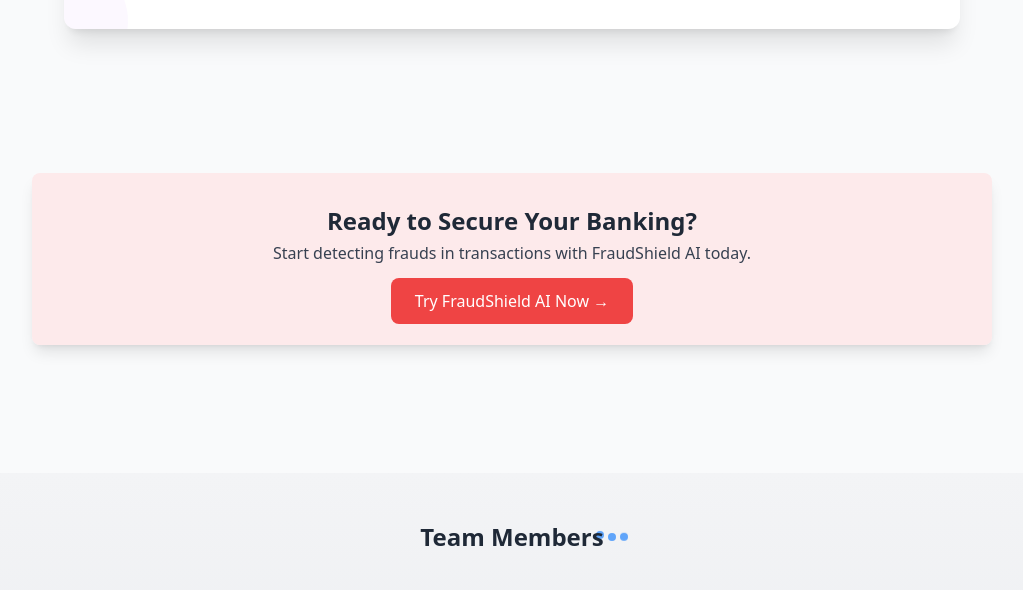
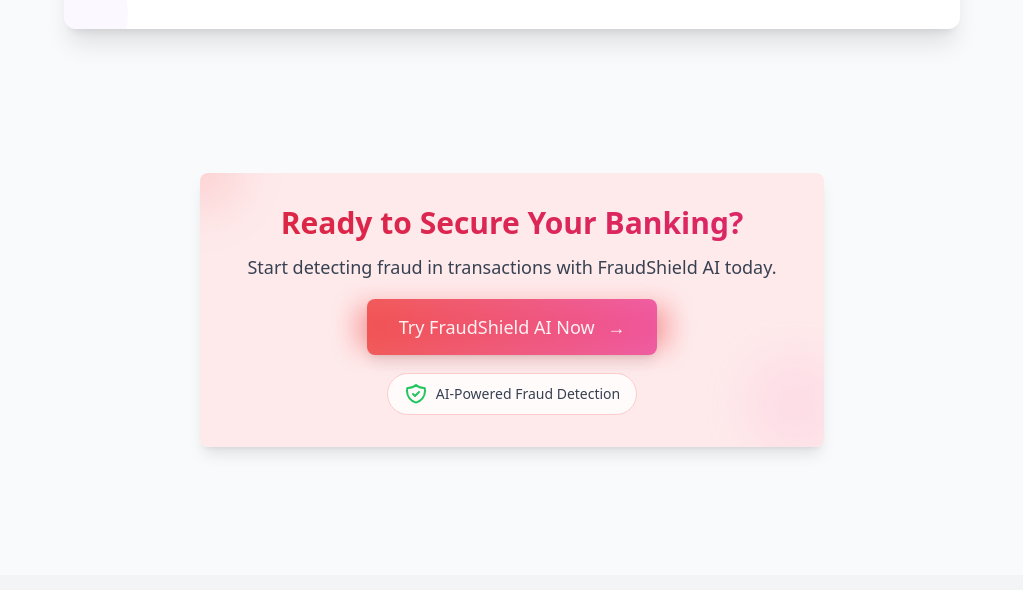
Before and after one commit to Gomit-Dev/FraudShield_AI, a plain HTML site: page index.html in a window 1280 px wide. Shown: the part 1917-2507 px from the top of the page, without its empty margins (128-1151 px from the left). Drawn offline with nearby package versions, Linux system fonts and the light colour scheme.

Commit message:
Update index.html

```diff
--- a/index.html
+++ b/index.html
@@ -610,14 +610,111 @@
 
 
 
-  <section class="flex justify-center my-12 text-center py-20">
-    <div class="bg-rose-100/75 p-8 shadow-lg rounded-lg w-3/4">
-      <h2 class="text-2xl font-bold text-center mb-1">Ready to Secure Your Banking?</h2>
-      <p class="text-gray-700 text-center mb-6">Start detecting frauds in transactions with FraudShield AI today.</p>
+<section class="flex justify-center my-6 md:my-12 text-center py-12 md:py-20 px-4">
+  <div class="bg-rose-100/75 p-6 md:p-8 shadow-lg rounded-lg w-full md:w-3/4 lg:w-2/3 xl:w-1/2 relative overflow-hidden group transition-all duration-500 hover:shadow-xl hover:bg-rose-200/80">
+    <!-- Animated background elements -->
+    <div class="absolute -top-10 -left-10 w-16 h-16 md:w-20 md:h-20 bg-red-400 rounded-full filter blur-xl opacity-20 animate-float"></div>
+    <div class="absolute -bottom-5 -right-5 w-16 h-16 md:w-24 md:h-24 bg-pink-300 rounded-full filter blur-xl opacity-20 animate-float-delay"></div>
 
-      <a href="home.html" class="bg-red-500 text-white px-6 py-3 rounded-lg hover:bg-red-600">Try FraudShield AI Now →</a>
+    <!-- Main content -->
+    <div class="relative z-10 transform transition-all duration-300 group-hover:scale-[1.02]">
+      <h2 class="text-2xl sm:text-3xl font-bold text-center mb-3 bg-gradient-to-r from-red-600 to-pink-600 bg-clip-text text-transparent animate-text-shimmer">
+        Ready to Secure Your Banking?
+      </h2>
+      <p class="text-gray-700 text-center mb-6 md:mb-8 text-base sm:text-lg transition-all duration-300 group-hover:text-gray-800">
+        Start detecting fraud in transactions with FraudShield AI today.
+      </p>
+
+      <!-- Glowing animated button -->
+      <div class="relative inline-block">
+        <a href="home.html" class="relative z-10 bg-gradient-to-r from-red-500 to-pink-500 text-white px-6 py-3 sm:px-8 sm:py-4 rounded-lg font-medium text-base sm:text-lg shadow-lg hover:shadow-red-300/50 transition-all duration-300 hover:scale-105 transform hover:brightness-110 animate-pulse-slow">
+          Try FraudShield AI Now
+          <span class="ml-2 inline-block transition-transform duration-300 group-hover:translate-x-1">→</span>
+        </a>
+        <span class="absolute -z-0 -inset-1 sm:-inset-2 bg-red-400 rounded-lg blur-md opacity-70 group-hover:opacity-100 transition-all duration-500 animate-pulse-slower"></span>
+      </div>
+
+      <!-- Animated security badge -->
+      <div class="mt-6 md:mt-8 flex justify-center">
+        <div class="flex items-center bg-white/80 px-3 py-1 sm:px-4 sm:py-2 rounded-full border border-red-200 animate-bounce-slow">
+          <svg xmlns="http://www.w3.org/2000/svg" class="h-5 w-5 sm:h-6 sm:w-6 text-green-500" fill="none" viewBox="0 0 24 24" stroke="currentColor">
+            <path stroke-linecap="round" stroke-linejoin="round" stroke-width="2" d="M9 12l2 2 4-4m5.618-4.016A11.955 11.955 0 0112 2.944a11.955 11.955 0 01-8.618 3.04A12.02 12.02 0 003 9c0 5.591 3.824 10.29 9 11.622 5.176-1.332 9-6.03 9-11.622 0-1.042-.133-2.052-.382-3.016z" />
+          </svg>
+          <span class="ml-2 text-xs sm:text-sm font-medium text-gray-700">AI-Powered Fraud Detection</span>
+        </div>
+      </div>
     </div>
-  </section>
+  </div>
+</section>
+
+<style>
+/* Custom animations */
+@keyframes float {
+  0%, 100% { transform: translateY(0); }
+  50% { transform: translateY(-10px); }
+}
+
+@keyframes float-delay {
+  0%, 100% { transform: translateY(0); }
+  50% { transform: translateY(-15px); }
+}
+
+@keyframes pulse-slow {
+  0%, 100% { opacity: 1; }
+  50% { opacity: 0.8; }
+}
+
+@keyframes pulse-slower {
+  0%, 100% { transform: scale(1); opacity: 0.7; }
+  50% { transform: scale(1.05); opacity: 0.4; }
+}
+
+@keyframes bounce-slow {
+  0%, 100% { transform: translateY(0); }
+  50% { transform: translateY(-5px); }
+}
+
+@keyframes text-shimmer {
+  0% { background-position: 0% 50%; }
+  50% { background-position: 100% 50%; }
+  100% { background-position: 0% 50%; }
+}
+
+.animate-float {
+  animation: float 6s ease-in-out infinite;
+}
+
+.animate-float-delay {
+  animation: float-delay 7s ease-in-out infinite;
+  animation-delay: 1s;
+}
+
+.animate-pulse-slow {
+  animation: pulse-slow 3s ease-in-out infinite;
+}
+
+.animate-pulse-slower {
+  animation: pulse-slower 4s ease-in-out infinite;
+}
+
+.animate-bounce-slow {
+  animation: bounce-slow 5s ease-in-out infinite;
+}
+
+.animate-text-shimmer {
+  background-size: 200% auto;
+  animation: text-shimmer 3s linear infinite;
+}
+
+/* Responsive adjustments */
+@media (max-width: 640px) {
+  .group-hover\:scale-\[1\.02\] {
+    transform: scale(1);
+  }
+}
+</style>
+
+
 
 
 
```
